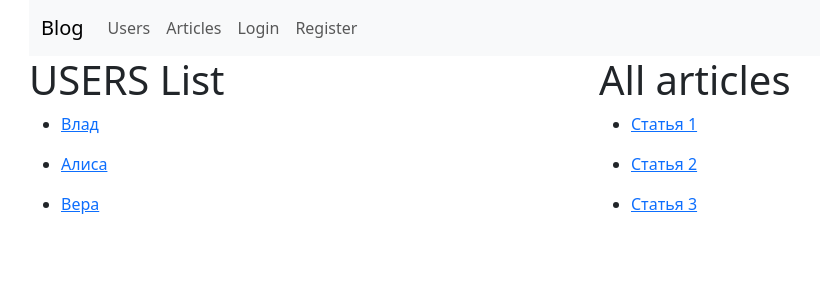
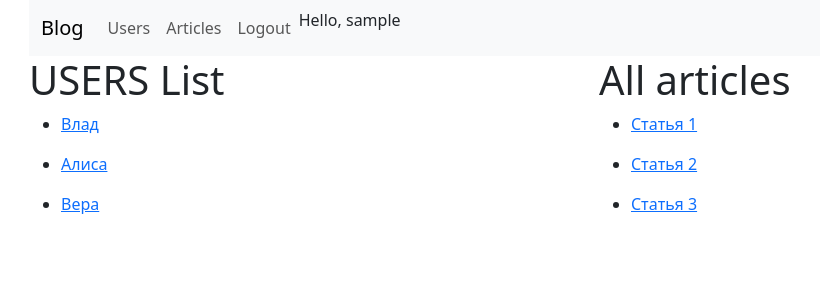
Before and after one commit to pdfknit/12_flaskProject, a Flask app: page / in a window 1280 px wide. Shown: the top 300 px of the page, without its empty margins (53-873 px from the left). Run offline with Flask 2, Linux system fonts and the light colour scheme; the visitor is signed in with stand-in values (Sample User, id 1); data comes from the database, SQL or seed files in the repository.

Commit message:
yasenkova_lesson_05_correct_login_form

```diff
--- a/auth/views.py
+++ b/auth/views.py
@@ -36,7 +36,7 @@ def login_as():
         raise NotFound
 
     if request.method == "GET":
-        return render_template("auth/login-as.html")
+        return render_template("auth/login.html")
     username = request.form.get("username")
 
     if not username:
@@ -95,21 +95,21 @@ def register():
         else:
             current_app.logger.info("Created user %s", user)
             login_user(user)
-            return redirect(url_for("index"))
+            return redirect(url_for("main_page.main"))
     return render_template("auth/register.html", form=form, error=error)
 
 
 @auth_app.route("/login/", methods=["GET", "POST"], endpoint="login")
 def login():
-    if current_user.is_authenticated:
-        return redirect("index")
+    # if current_user.is_authenticated:
+    #     return redirect("main_page.main")
     form = LoginForm(request.form)
 
     if request.method == "POST" and form.validate_on_submit():
         user = User.query.filter_by(username=form.username.data).one_or_none()
 
         if user is None:
-            return render_template("auth/login.html", form=form, error="username doesn't exist")
+            return render_template("auth/login-as.html", form=form, error="username doesn't exist")
 
         if not user.validate_password(form.password.data):
             return render_template("auth/login.html", form=form, error="invalid username or password")
@@ -117,4 +117,4 @@ def login():
         login_user(user)
         return redirect(url_for("main_page.main"))
 
-    return render_template("auth/login.html", form=form)
+    return render_template("auth/login-as.html", form=form)
--- a/templates/navbar.html
+++ b/templates/navbar.html
@@ -5,14 +5,15 @@
             <div class="navbar-nav">
                 <a class="nav-link" aria-current="page" href="{{ url_for('user.user_list') }}">Users</a>
                 <a class="nav-link" aria-current="page" href="{{ url_for('article.articles_list') }}">Articles</a>
+                {% if current_user.is_authenticated %}
+                    <a class="nav-link" href="{{ url_for('auth_app.logout') }}">Logout</a>
+                    <a>Hello, {{ current_user.username }}</a>
+                {% else %}
+                    <a class="nav-link" href="{{ url_for('auth_app.login') }}">Login</a>
+                    <a class="nav-link" href="{{ url_for('auth_app.register') }}">Register</a>
+                {% endif %}
 
 
-                {% for (endpoint, label) in [('auth_app.login', 'Login'), ('auth_app.register','Register')] %}
-                    <a href="{{ url_for(endpoint) }}"
-                       class="nav-link {% if request.endpoint == endpoint -%}active{%- endif %}">
-                        {{ label }}
-                    </a>
-                {% endfor %}
 
             </div>
         </div>
```
